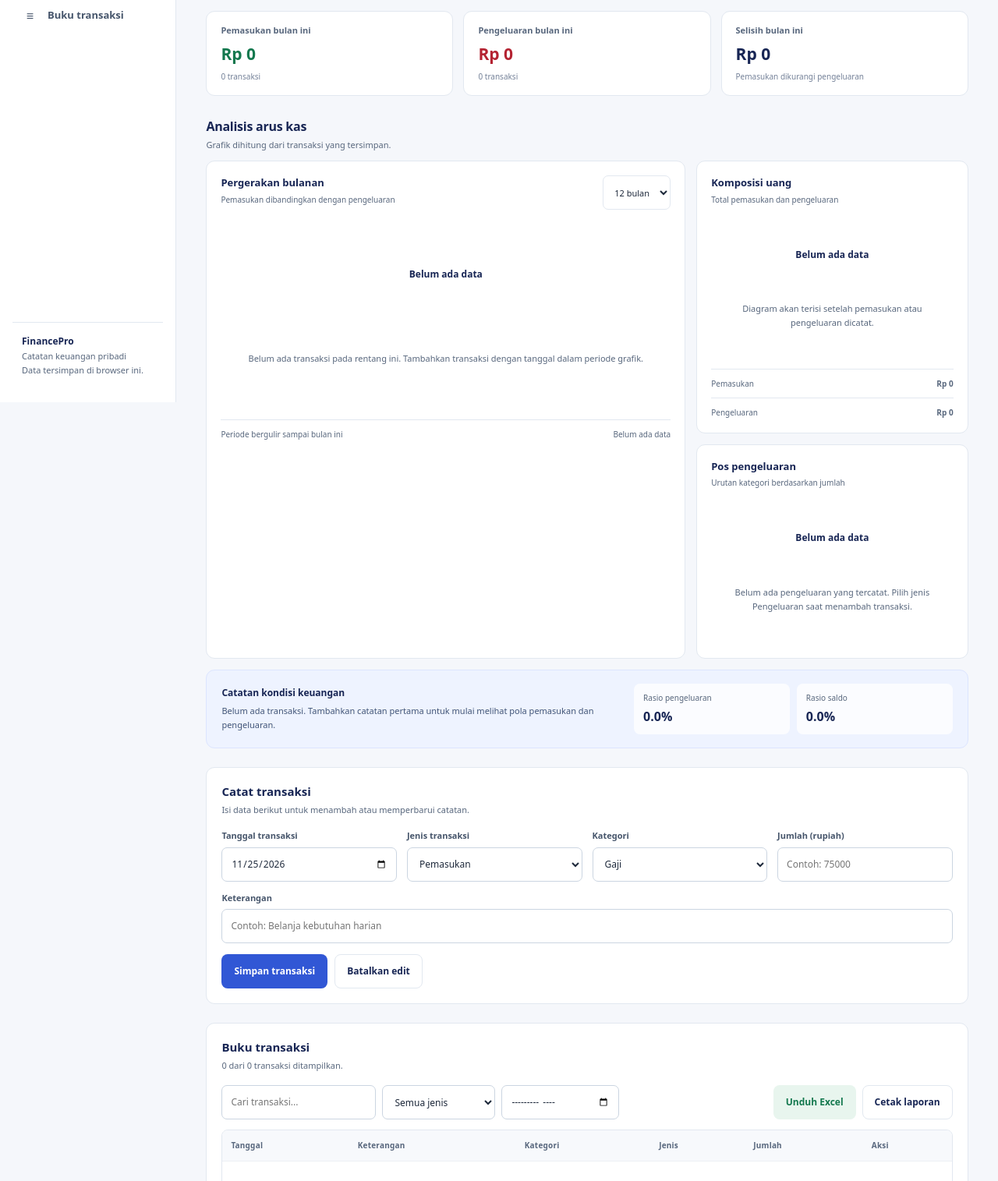
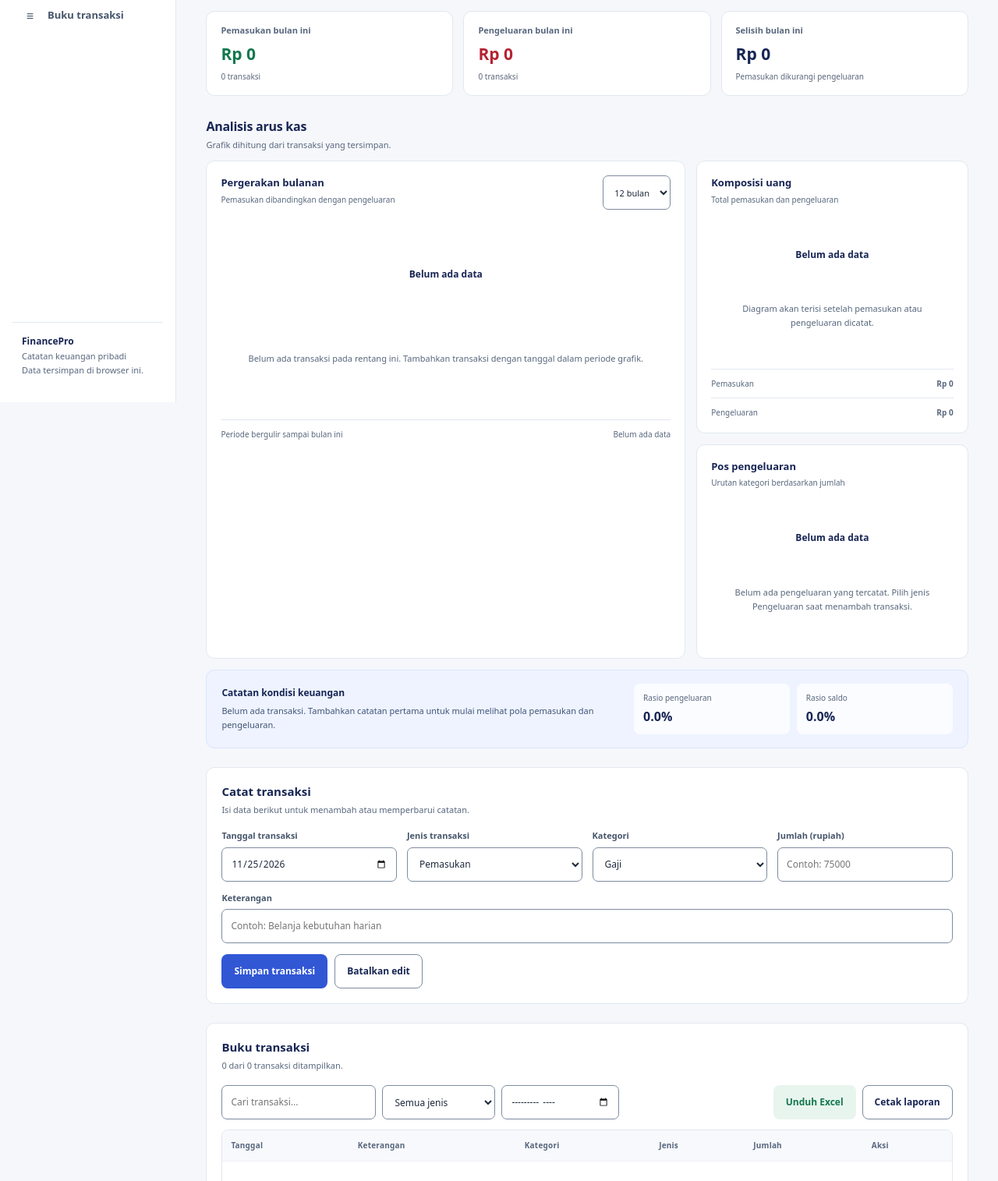
Before and after one commit to fahri-AW/fahrifinancenormal, a plain HTML site: page index.html in a window 1280 px wide. Shown: the part 284-1799 px from the top of the page at 78% size. Drawn offline with nearby package versions, Linux system fonts and the light colour scheme.

Commit message:
fix: strengthen FinancePro contrast and focus visibility

```diff
--- a/index.html
+++ b/index.html
@@ -17,7 +17,7 @@
       --navy: #172554;
       --ink: #1e293b;
       --muted: #58677d;
-      --quiet: #748198;
+      --quiet: #5b677a;
       --canvas: #f5f7fb;
       --surface: #ffffff;
       --line: #e2e8f0;
@@ -44,8 +44,9 @@
     button:disabled, select:disabled { cursor: not-allowed; opacity: .6; }
     a { color: inherit; }
     :focus-visible {
-      outline: 3px solid #f0b429;
+      outline: 3px solid #172554;
       outline-offset: 3px;
+      box-shadow: 0 0 0 5px #ffffff;
       border-radius: 5px;
     }
     .skip-link {
@@ -128,7 +129,7 @@
     .button:hover { transform: translateY(-1px); }
     .button-primary { background: var(--blue); color: white; }
     .button-primary:hover { background: var(--blue-dark); }
-    .button-secondary { background: white; border-color: var(--line); color: var(--navy); }
+    .button-secondary { background: white; border-color: #7d8ba0; color: var(--navy); }
     .button-secondary:hover { background: #f7f9fc; }
     .button-export { background: var(--green-soft); color: var(--green); }
     .button-export:hover { background: #d9efe3; }
@@ -197,7 +198,7 @@
     .chart-heading h3 { margin: 0; color: var(--navy); font-size: 13px; }
     .chart-heading p { margin: 4px 0 0; color: var(--muted); font-size: 10px; }
     .select-control {
-      min-height: 44px; padding: 0 10px; border: 1px solid var(--line);
+      min-height: 44px; padding: 0 10px; border: 1px solid #7d8ba0;
       border-radius: 7px; background: white; color: var(--ink); font-size: 11px;
     }
     .chart-stage { position: relative; height: 245px; min-width: 0; }
@@ -249,7 +250,7 @@
     .field label { color: #46556b; font-size: 11px; font-weight: 700; }
     .field input, .field select, .filter-control {
       width: 100%; min-width: 0; min-height: 44px; padding: 0 11px;
-      border: 1px solid #cbd5e1; border-radius: 7px;
+      border: 1px solid #7d8ba0; border-radius: 7px;
       background: white; color: var(--ink); font-size: 12px;
     }
     .field input:focus, .field select:focus, .filter-control:focus {
@@ -286,7 +287,7 @@
     .row-actions { display: flex; gap: 5px; }
     .small-action {
       min-width: 44px; min-height: 44px; padding: 0 8px;
-      border: 1px solid var(--line); border-radius: 6px;
+      border: 1px solid #7d8ba0; border-radius: 6px;
       background: white; color: var(--blue); font-size: 10px; font-weight: 700;
     }
     .small-action.delete { color: var(--red); }
@@ -837,7 +838,7 @@
             options: {
               ...chartDefaults(),
               scales: {
-                x: { grid: { display: false }, ticks: { color: "#748198", font: { size: 10 } } },
+                x: { grid: { display: false }, ticks: { color: "#5b677a", font: { size: 10 } } },
                 y: {
                   beginAtZero: true, grid: { color: "#edf0f5" },
                   ticks: {
```
